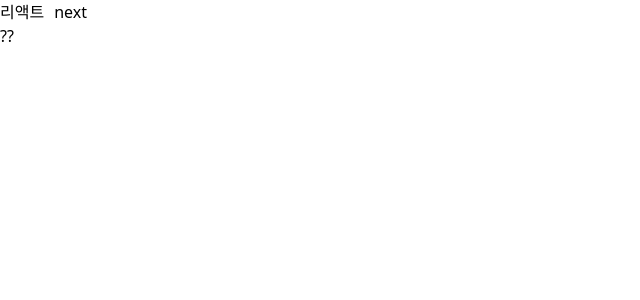
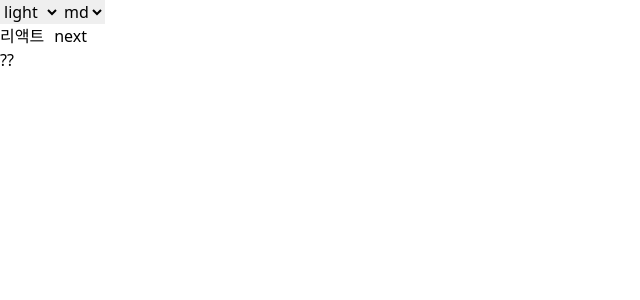
Before and after one commit to jumib/next-level, a Next.js app: page / in a window 1280 px wide. Shown: the top 300 px of the page, without its empty margins (0-640 px from the left). Built offline with nearby package versions, Linux system fonts and the light colour scheme.

Commit message:
wip theme switching

```diff
--- a/app/globals.css
+++ b/app/globals.css
@@ -2,7 +2,7 @@
 @tailwind components;
 @tailwind utilities;
 
-:root {
+/* :root {
   --foreground-rgb: 0, 0, 0;
   --background-start-rgb: 214, 219, 220;
   --background-end-rgb: 255, 255, 255;
@@ -14,14 +14,45 @@
     --background-start-rgb: 0, 0, 0;
     --background-end-rgb: 0, 0, 0;
   }
+} */
+
+:root {
+  --color-primary: red,
+  --color-secondary: red,
+  --color-background: red,
+  --color-text: #FFF,
+
+  /* dark--color-primary: #3CC, */
+  /* dark--color-secondary: #3CC, */
+  --color-dark-background: #000,
+  /* dark--color-text: #FFF */
 }
 
-body {
-  /* color: rgb(var(--foreground-rgb));
-  background: linear-gradient(
-      to bottom,
-      transparent,
-      rgb(var(--background-end-rgb))
-    )
-    rgb(var(--background-start-rgb)); */
+.light {
+  background-color: var(--color-background),
 }
+.dark {
+  /* background-color: var(--color-dark-background), */
+  background-color: aqua;
+}
+.theme-sepia {
+  --color-primary: brown,
+  --color-secondary: brown,
+  --color-background: #000,
+  --color-text: #FFF
+}
+.scale-sm {
+  --font-t1: 10rem,
+  --font-t2: 6rem,
+  --font-t3: 4rem,
+}
+.scale-md {
+  --font-t1: 20rem,
+  --font-t2: 14rem,
+  --font-t3: 8rem,
+}
+.scale-lg {
+  --font-t1: 30rem,
+  --font-t2: 25rem,
+  --font-t3: 18rem,
+}
--- a/app/layout.tsx
+++ b/app/layout.tsx
@@ -1,19 +1,51 @@
-import './globals.css'
+"use client";
+
+import { useState } from "react";
+import "./globals.css";
+
+type Theme = "light" | "dark" | "sepia";
+type Scale = "sm" | "md" | "lg";
 
 export default function RootLayout({
   children,
 }: {
-  children: React.ReactNode
+  children: React.ReactNode;
 }) {
+  const [theme, setTheme] = useState<Theme>("light");
+  const changeTheme = (val: Theme) => {
+    setTheme(val);
+  };
+
+  const [scale, setScale] = useState<Scale>("md");
+  const changeScale = (val: Scale) => {
+    setScale(val);
+  };
+
   return (
     <html>
-      <body>
+      <body className={`${theme}` + ` ${scale}`}>
+        <select
+          defaultValue={"light"}
+          onChange={(e: any) => changeTheme(e.target.value)}
+        >
+          <option value={"light"}>light</option>
+          <option value={"dark"}>dark</option>
+          <option value={"sepia"}>sepia</option>
+        </select>
+        <select
+          defaultValue={"md"}
+          onChange={(e: any) => changeScale(e.target.value)}
+        >
+          <option value={"sm"}>sm</option>
+          <option value={"md"}>md</option>
+          <option value={"lg"}>lg</option>
+        </select>
         <ul className="flex list-none">
-            <li className="pr-[10px]">리액트</li>
-            <li className="pr-[10px]">next</li>
+          <li className="pr-[10px]">리액트</li>
+          <li className="pr-[10px]">next</li>
         </ul>
-      {children}
+        {children}
       </body>
     </html>
-  )
+  );
 }
--- a/app/page.tsx
+++ b/app/page.tsx
@@ -1,5 +1,3 @@
 export default function Home() {
-  return (
-    <div>??</div>
-  )
+  return <div>??</div>;
 }
--- a/tailwind.config.ts
+++ b/tailwind.config.ts
@@ -1,6 +1,7 @@
 import type { Config } from 'tailwindcss'
 
 const config: Config = {
+  darkMode: 'class',
   content: [
     './pages/**/*.{js,ts,jsx,tsx,mdx}',
     './components/**/*.{js,ts,jsx,tsx,mdx}',
@@ -8,7 +9,13 @@ const config: Config = {
   ],
   theme: {
     extend: {
-      backgroundImage: {
+      // colors: {
+      //   primary: 'var(--color-primary)',
+      //   secondary: 'var(--color-secondary)',
+      //   backgroundColor: 'var(--color-background)',
+      //   text: 'var(--color-text)',
+      // },
+      backgroundImage:{
         'gradient-radial': 'radial-gradient(var(--tw-gradient-stops))',
         'gradient-conic':
           'conic-gradient(from 180deg at 50% 50%, var(--tw-gradient-stops))',
```
Also changed, not shown: 1 other file (tests, documents, lock files or other folders).
